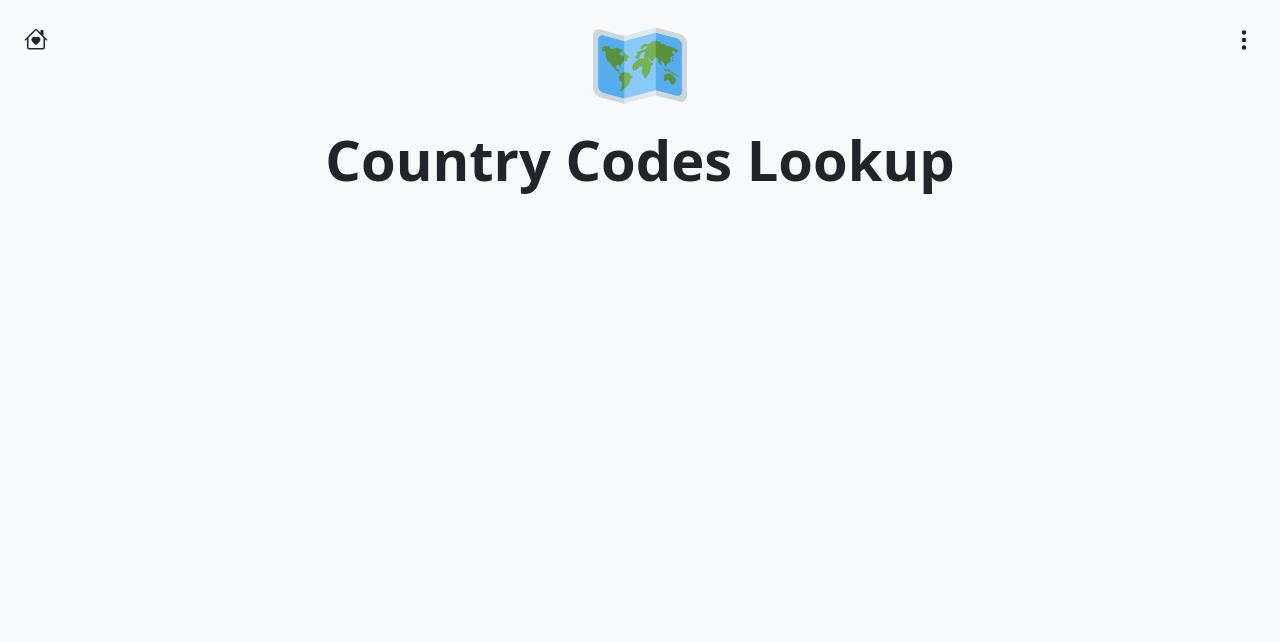
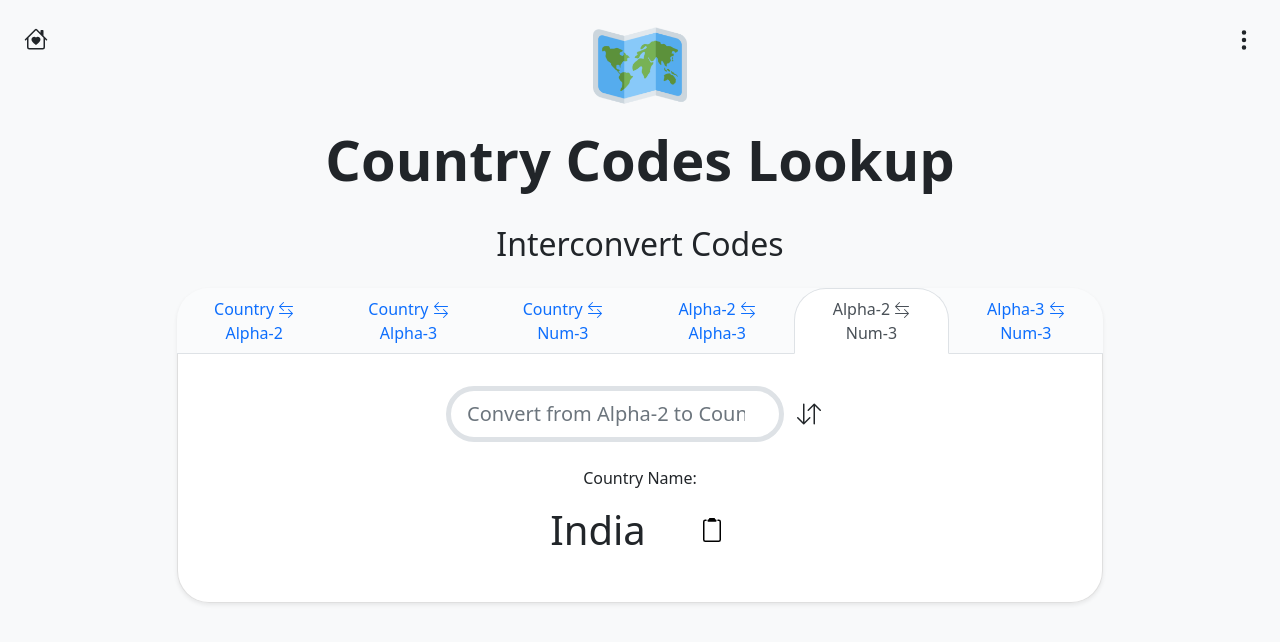
Before and after one commit to omkartapale/country-codes, a React (Create React App) app: page /interconvert/alpha2-to-num3 in a window 1280 px wide. Shown: the top 642 px of the page. Built offline with nearby package versions, Linux system fonts and the light colour scheme.

Commit message:
Layout for Interconvert section - Added convert icon svg - Created new component for Interconvert (replacement for old Convert) and its childs - Updated existing and added new child routes for Interconvert

```diff
--- a/src/App.js
+++ b/src/App.js
@@ -5,6 +5,8 @@ import Header from "./components/common/Header";
 import Home from "./pages/Home";
 import Interconvert from "./pages/Interconvert";
 import Help from "./pages/Help";
+import InterconvertCodes from "./pages/InterconvertCodes";
+import InterconvertMenu from "./components/InterconvertMenu";
 
 function App() {
   return (
@@ -12,9 +14,24 @@ function App() {
       <Router>
         <Header />
         <Routes>
-          <Route exact path="/" element={<Home />} />
-          <Route path="/interconvert" element={<Interconvert />} />
-          <Route path="/help" element={<Help />} />
+          <Route index element={<Home />} />
+          <Route path="home" element={<Home />} />
+          <Route path="interconvert" element={<Interconvert />}>
+            <Route index element={<InterconvertMenu />} />
+            <Route path="country-to-alpha2" element={<InterconvertCodes />} />
+            <Route path="country-to-alpha3" element={<InterconvertCodes />} />
+            <Route path="country-to-num3" element={<InterconvertCodes />} />
+            <Route path="alpha2-to-country" element={<InterconvertCodes />} />
+            <Route path="alpha2-to-alpha3" element={<InterconvertCodes />} />
+            <Route path="alpha2-to-num3" element={<InterconvertCodes />} />
+            <Route path="alpha3-to-country" element={<InterconvertCodes />} />
+            <Route path="alpha3-to-alpha2" element={<InterconvertCodes />} />
+            <Route path="alpha3-to-num3" element={<InterconvertCodes />} />
+            <Route path="num3-to-country" element={<InterconvertCodes />} />
+            <Route path="num3-to-alpha2" element={<InterconvertCodes />} />
+            <Route path="num3-to-alpha3" element={<InterconvertCodes />} />
+          </Route>
+          <Route path="help" element={<Help />} />
         </Routes>
       </Router>
     </div>
--- /dev/null
+++ b/src/components/Interconversion.js
@@ -0,0 +1,37 @@
+import React, { Component } from "react";
+import Search from "../components/Search";
+import CopyButton from "../components/common/CopyButton";
+import { ReactComponent as InterconvertVerticalSvg } from "../assets/arrow-down-up.svg";
+
+export class Interconversion extends Component {
+  render() {
+    return (
+      <div className="Interconversion">
+        <div className="card py-3 border-top-0">
+          <div className="card-body">
+            <div className="d-flex align-items-center justify-content-center">
+              <Search placeholderText="Convert from Alpha-2 to Country name" />
+              <button
+                className="btn rounded-circle"
+                title="Convert from Country name to Alpha-2"
+              >
+                <InterconvertVerticalSvg width="24" height="24" />
+              </button>
+            </div>
+            <div className="row mt-4">
+              <div className="col">
+                <p className="mb-3 text-center">Country Name:</p>
+                <p className="display-6 d-flex align-items-center justify-content-center gap-5">
+                  India
+                  <CopyButton copyContent="IN" />
+                </p>
+              </div>
+            </div>
+          </div>
+        </div>
+      </div>
+    );
+  }
+}
+
+export default Interconversion;
--- /dev/null
+++ b/src/components/InterconvertMenu.js
@@ -0,0 +1,81 @@
+import React, { Component } from "react";
+import { NavLink } from "react-router-dom";
+import "../scss/InterconvertMenu.scss";
+import { ReactComponent as InterconvertVerticalSvg } from "../assets/arrow-down-up.svg";
+
+export class InterconvertMenu extends Component {
+  render() {
+    return (
+      <div className="InterconvertMenu">
+        <div className="row justify-content-center">
+          <div className="col-md-10">
+            <div className="row">
+              <div className="col-6 col-lg-4 py-2 d-grid">
+                <NavLink
+                  to="country-to-alpha2"
+                  className="btn bg-white border py-4"
+                >
+                  <p className="d-flex flex-column align-items-center gap-2 mb-0 fs-4 fw-light">
+                    Country <InterconvertVerticalSvg /> Alpha-2
+                  </p>
+                </NavLink>
+              </div>
+              <div className="col-6 col-lg-4 py-2 d-grid">
+                <NavLink
+                  to="country-to-alpha3"
+                  className="btn bg-white border py-4"
+                >
+                  <p className="d-flex flex-column align-items-center gap-2 mb-0 fs-4 fw-light">
+                    Country <InterconvertVerticalSvg /> Alpha-3
+                  </p>
+                </NavLink>
+              </div>
+              <div className="col-6 col-lg-4 py-2 d-grid">
+                <NavLink
+                  to="country-to-num3"
+                  className="btn bg-white border py-4"
+                >
+                  <p className="d-flex flex-column align-items-center gap-2 mb-0 fs-4 fw-light">
+                    Country <InterconvertVerticalSvg /> Num-3
+                  </p>
+                </NavLink>
+              </div>
+              <div className="col-6 col-lg-4 py-2 d-grid">
+                <NavLink
+                  to="alpha2-to-alpha3"
+                  className="btn bg-white border py-4"
+                >
+                  <p className="d-flex flex-column align-items-center gap-2 mb-0 fs-4 fw-light">
+                    Alpha-2 <InterconvertVerticalSvg /> Alpha-3
+                  </p>
+                </NavLink>
+              </div>
+              <div className="col-6 col-lg-4 py-2 d-grid">
+                <NavLink
+                  to="alpha2-to-num3"
+                  className="btn bg-white border py-4"
+                >
+                  <p className="d-flex flex-column align-items-center gap-2 mb-0 fs-4 fw-light">
+                    Alpha-2 <InterconvertVerticalSvg /> Num-3
+                  </p>
+                </NavLink>
+              </div>
+              <div className="col-6 col-lg-4 py-2 d-grid">
+                <NavLink
+                  to="alpha3-to-num3"
+                  className="btn bg-white border py-4"
+                >
+                  <p className="d-flex flex-column align-items-center gap-2 mb-0 fs-4 fw-light">
+                    Alpha-3 <InterconvertVerticalSvg /> Num-3
+                  </p>
+                </NavLink>
+              </div>
+            </div>
+          </div>
+        </div>
+      </div>
+    );
+  }
+}
+
+export default InterconvertMenu;
--- /dev/null
+++ b/src/components/InterconvertNavTabs.js
@@ -0,0 +1,37 @@
+import React, { Component } from "react";
+import { NavLink } from "react-router-dom";
+import { ReactComponent as InterconvertSvg } from "../assets/arrow-left-right.svg";
+
+export class InterconvertNavTabs extends Component {
+  render() {
+    // const pathname = window.location.pathname;
+    // todo check pathname for current route and display replacement tabs for existing one
+    // if route is Alpha2 to Country then replace Country to Alpha2 and show active
+    return (
+      <div className="InterconvertNavTabs">
+        <nav className="nav nav-tabs nav-justified">
+          <NavLink to="/interconvert/country-to-alpha2" className="nav-link">
+            Country <InterconvertSvg /> Alpha-2
+          </NavLink>
+          <NavLink to="/interconvert/country-to-alpha3" className="nav-link">
+            Country <InterconvertSvg /> Alpha-3
+          </NavLink>
+          <NavLink to="/interconvert/country-to-num3" className="nav-link">
+            Country <InterconvertSvg /> Num-3
+          </NavLink>
+          <NavLink to="/interconvert/alpha2-to-alpha3" className="nav-link">
+            Alpha-2 <InterconvertSvg /> Alpha-3
+          </NavLink>
+          <NavLink to="/interconvert/alpha2-to-num3" className="nav-link">
+            Alpha-2 <InterconvertSvg /> Num-3
+          </NavLink>
+          <NavLink to="/interconvert/alpha3-to-num3" className="nav-link">
+            Alpha-3 <InterconvertSvg /> Num-3
+          </NavLink>
+        </nav>
+      </div>
+    );
+  }
+}
+
+export default InterconvertNavTabs;
--- /dev/null
+++ b/src/pages/Interconvert.js
@@ -0,0 +1,16 @@
+import React, { Component } from "react";
+import { Outlet } from "react-router-dom";
+
+export class Interconvert extends Component {
+  render() {
+    return (
+      <div className="Interconvert container pb-2">
+        <h2 className="text-center pb-2">Interconvert Codes</h2>
+
+        <Outlet />
+      </div>
+    );
+  }
+}
+
+export default Interconvert;
--- /dev/null
+++ b/src/pages/InterconvertCodes.js
@@ -0,0 +1,23 @@
+import React, { Component } from "react";
+import "../scss/InterconvertCodes.scss";
+import Interconversion from "../components/Interconversion";
+import InterconvertNavTabs from "../components/InterconvertNavTabs";
+
+export class InterconvertCodes extends Component {
+  render() {
+    return (
+      <div className="InterconvertCodes">
+        <div className="row justify-content-center">
+          <div className="col-md-10 py-2">
+            <div className="layout shadow-sm">
+              <InterconvertNavTabs />
+              <Interconversion />
+            </div>
+          </div>
+        </div>
+      </div>
+    );
+  }
+}
+
+export default InterconvertCodes;
--- /dev/null
+++ b/src/scss/InterconvertCodes.scss
@@ -0,0 +1,25 @@
+.InterconvertCodes {
+  .layout {
+    border-radius: 2rem;
+  }
+
+  .InterconvertNavTabs {
+    border-top-left-radius: 2rem;
+    border-top-right-radius: 2rem;
+    background-color: rgba(255, 255, 255, 0.3);
+
+    .nav-tabs .nav-link {
+      border-top-left-radius: 2rem;
+      border-top-right-radius: 2rem;
+    }
+  }
+
+  .Interconversion {
+    .card {
+      border-top-left-radius: 0;
+      border-top-right-radius: 0;
+      border-bottom-left-radius: 2rem;
+      border-bottom-right-radius: 2rem;
+    }
+  }
+}
--- /dev/null
+++ b/src/scss/InterconvertMenu.scss
@@ -0,0 +1,10 @@
+.InterconvertMenu {
+  .btn {
+    background-color: white;
+    border-radius: 2rem;
+
+    &:hover {
+      box-shadow: 0 0.5rem 1rem rgba(#000, 0.15);
+    }
+  }
+}
```
Also changed, not shown: src/assets/arrow-down-up.svg (added), src/assets/arrow-left-right.svg (added).
